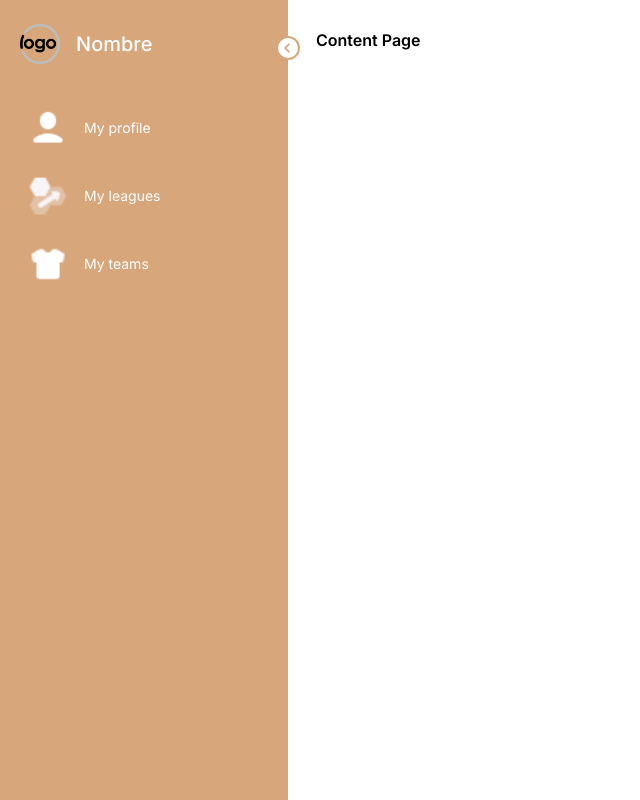
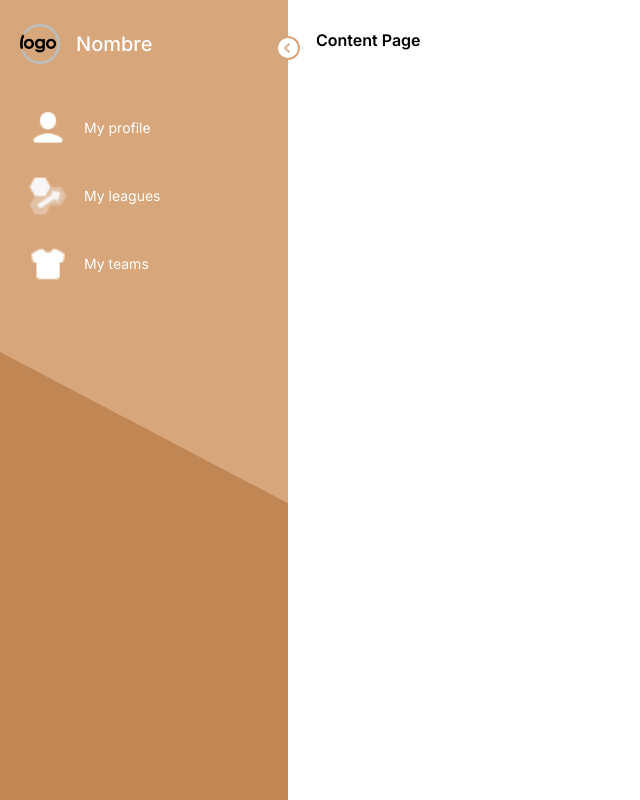
Before and after one commit to AdrolieCharrian/league_creator, a Next.js app: page /league in a window 1280 px wide. Shown: the whole page, without its empty margins (0-640 px from the left). Built offline with nearby package versions, Linux system fonts and the light colour scheme.

Commit message:
diseño acabado light sidebar

```diff
--- a/src/app/components/Sidebar.jsx
+++ b/src/app/components/Sidebar.jsx
@@ -1,8 +1,9 @@
 "use client";
 import Image from "next/image";
 import { useState } from "react";
+import "./Sidebar.css"; // Importa el archivo CSS
 
-export default function Sidebar({}) {
+export default function Sidebar() {
   const [open, setOpen] = useState(true);
   const Menus = [
     { title: "My profile", src: "user-light" },
@@ -16,6 +17,9 @@ export default function Sidebar({}) {
         open ? "w-72" : "w-20"
       } duration-100 h-screen bg-sidebar-light relative p-5 pt-6`}
     >
+      <div className="triangle-container">
+        <div className="triangle"></div>
+      </div>
       <Image
         src="/sidebar/control-light.png"
         width={28}
@@ -44,9 +48,19 @@ export default function Sidebar({}) {
       </div>
       <ul className="pt-6">
         {Menus.map((menu, index) => (
-          <li key={index} className={`text-white text-sm flex items-center gap-x-4 cursor-pointer p-2 hover:bg-light-white rounded-md mt-3`}>
-            <Image src={`/sidebar/${menu.src}.png`} width={40} height={40} alt=""/>
-            <span className={`${!open && 'hidden'} origin-left duration-300`}>{menu.title}</span>
+          <li
+            key={index}
+            className={`text-white text-sm flex items-center gap-x-4 cursor-pointer p-2 hover:bg-light-white rounded-md mt-3`}
+          >
+            <Image
+              src={`/sidebar/${menu.src}.png`}
+              width={40}
+              height={40}
+              alt=""
+            />
+            <span className={`${!open && "hidden"} origin-left duration-300`}>
+              {menu.title}
+            </span>
           </li>
         ))}
       </ul>
--- /dev/null
+++ b/src/app/components/sidebar.css
@@ -0,0 +1,17 @@
+.triangle-container {
+    position: absolute;
+    left: 0;
+    top: 0;
+    width: 100%;
+    height: 100%;
+  }
+
+  .triangle {
+    position: absolute;
+    left: 0;
+    bottom: 0;
+    width: 100%; /* Anchura del polígono */
+    height: 70%; /* Altura del polígono */
+    clip-path: polygon(0 20%, 100% 47%, 100% 100%, 0% 100%); /* Coordenadas de los vértices */
+    background-color: #C08754; /* Color del fondo */
+  }
```
